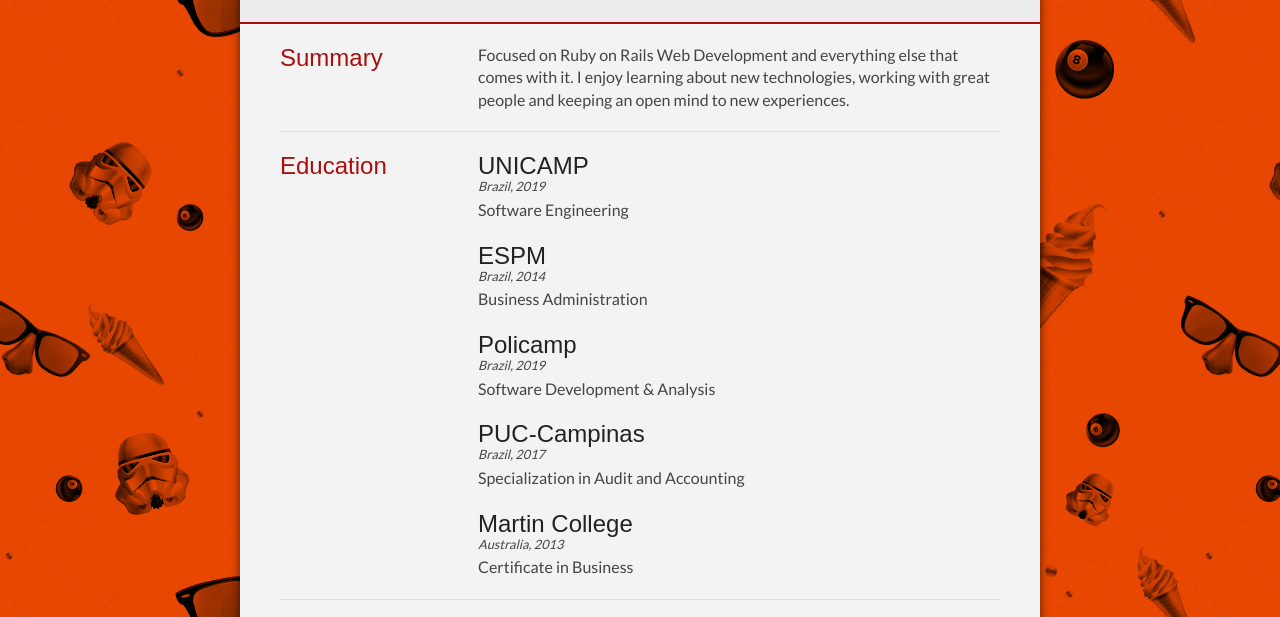
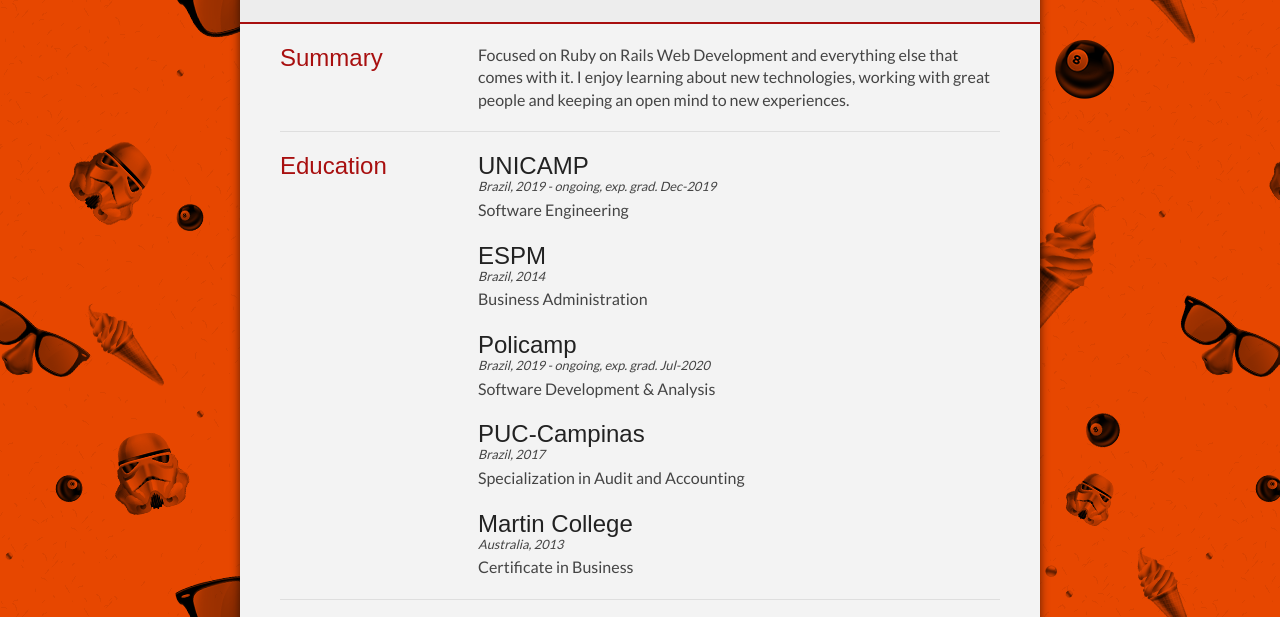
Before and after one commit to vicentedpsantos/vicentedpsantos.github.io, a plain HTML site: page index.html in a window 1280 px wide. Shown: the part 160-777 px from the top of the page. Drawn offline with nearby package versions, Linux system fonts and the light colour scheme.

Commit message:
Update index.html

```diff
--- a/index.html
+++ b/index.html
@@ -99,7 +99,7 @@
 					<div class="sectionContent">
 						<article>
 							<h2>UNICAMP</h2>
-							<p class="subDetails">Brazil, 2019</p>
+							<p class="subDetails">Brazil, 2019 - ongoing, exp. grad. Dec-2019</p>
 							<p>Software Engineering</p>
 						</article>
 
@@ -111,7 +111,7 @@
 
 						<article>
 							<h2>Policamp</h2>
-							<p class="subDetails">Brazil, 2019</p>
+							<p class="subDetails">Brazil, 2019 - ongoing, exp. grad. Jul-2020</p>
 							<p>Software Development & Analysis</p>
 						</article>
 
```
